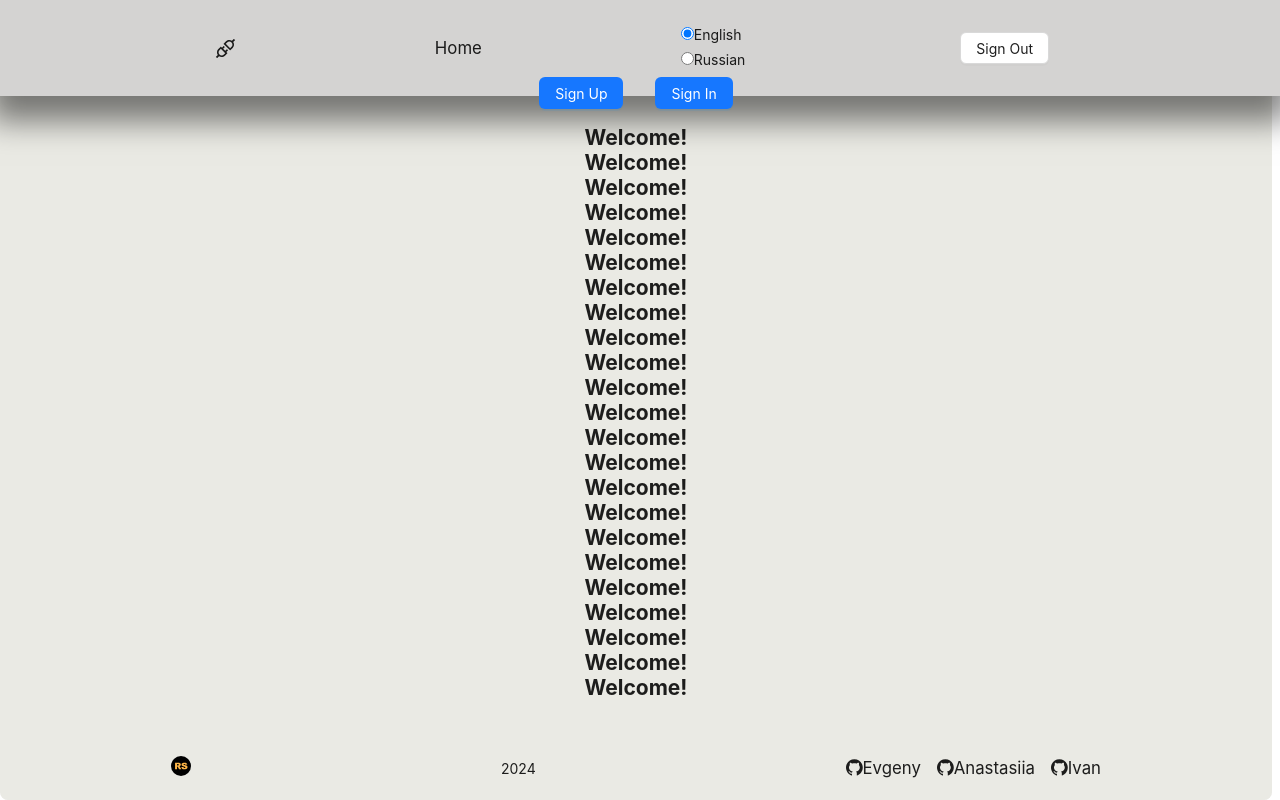
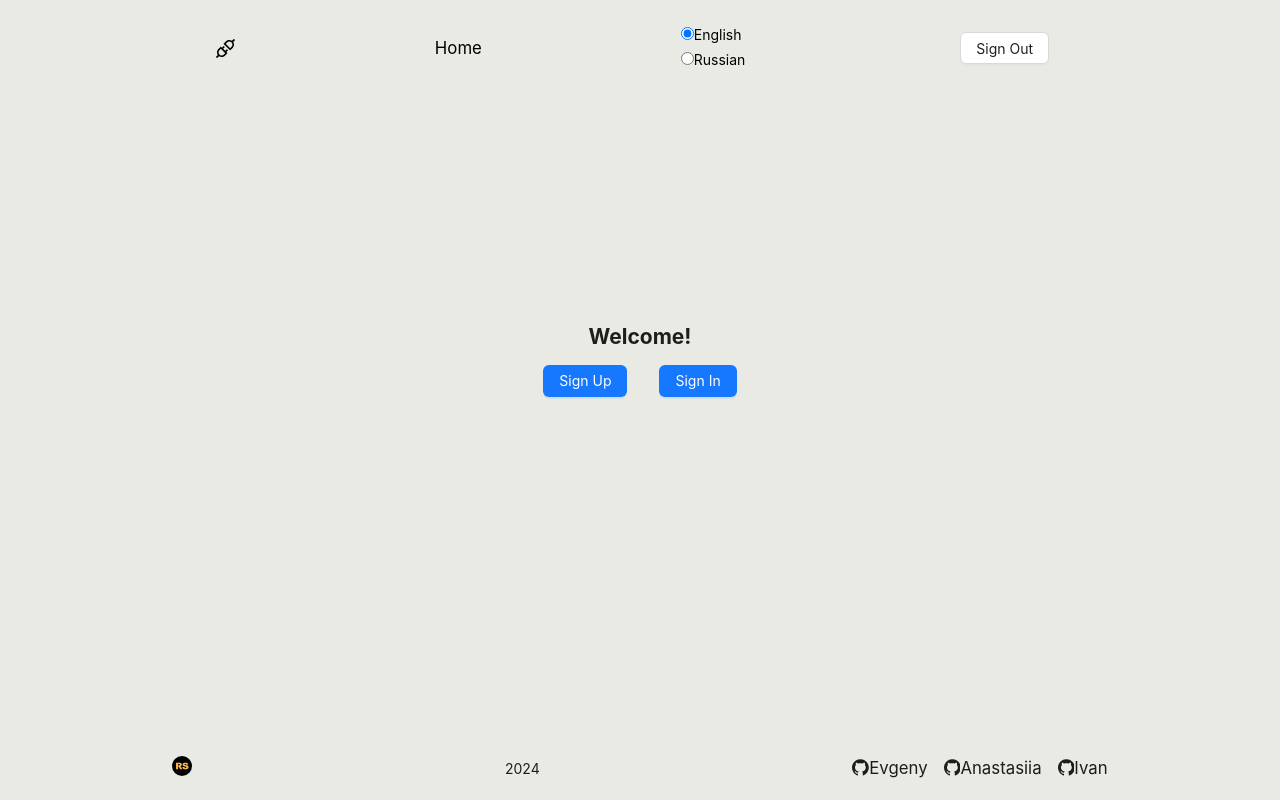
Before and after one commit to petru6e4ka/graphiql-app, a Next.js app: page / in a window 1280 px wide. Built offline with nearby package versions, Linux system fonts and the light colour scheme.

Commit message:
feat: add header scroll animation

```diff
--- a/src/app/globals.css
+++ b/src/app/globals.css
@@ -2,6 +2,12 @@
     box-sizing: border-box;
     padding: 0;
     margin: 0;
+}
+
+body {
+    position: absolute;
+    left: 0;
+    right: 0;
 }
 
 a {
@@ -17,9 +23,7 @@ button {
 
 
 header.issticky {
-    position: fixed;
     box-shadow: 0 15px 30px 10px rgba(0, 0, 0, .5);
-    transform: 0.5;
     background: #d4d3d2;
 
 }
--- a/src/app/layout.module.css
+++ b/src/app/layout.module.css
@@ -1,17 +1,3 @@
-.header {
-  display: flex;
-  align-items: center;
-  justify-content: space-evenly;
-  width: 100%;
-  background-color: #eaeae4;
-  height: 6rem;
-  padding: 1rem;
-  flex-wrap: wrap;
-
-  transition: all 0.5s;
-}
-
-
 .content {
   text-align: center;
   flex-grow: 1;
@@ -35,13 +21,11 @@
 
 
 .layout {
-  border-radius: 8px;
+
   display: flex;
   flex-direction: column;
   min-height: 100vh;
   overflow: hidden;
-  width: calc(100% - 8px);
-  max-width: calc(100% - 8px);
 }
 
 .github {
--- a/src/app/layout.tsx
+++ b/src/app/layout.tsx
@@ -1,14 +1,14 @@
 import type { Metadata } from 'next';
 import Image from 'next/image';
 import React from 'react';
-import { Layout, Button } from 'antd';
-import { Header, Footer, Content } from 'antd/lib/layout/layout';
-import { ApiOutlined, GithubOutlined } from '@ant-design/icons';
+import { Layout } from 'antd';
+import { Footer, Content } from 'antd/lib/layout/layout';
+import { GithubOutlined } from '@ant-design/icons';
 import Link from 'next/link';
 import './globals.css';
 import RS from '../../public/rss-logo.svg';
 import style from './layout.module.css';
-import SwitchLang from '@/components/switchLang/switchLang';
+import Header from '@/components/header/header';
 
 export const metadata: Metadata = {
   title: 'Rest GraphQL Client',
@@ -24,12 +24,7 @@ export default function RootLayout({
     <html lang="en">
       <body>
         <Layout className={style.layout}>
-          <Header className={`${style.header} issticky`}>
-            <ApiOutlined style={{ fontSize: '150%' }} />
-            <Link href="/">Home</Link>
-            <SwitchLang />
-            <Button>Sign Out </Button>
-          </Header>
+          <Header />
           <Content className={style.content}>{children}</Content>
           <Footer className={style.footer}>
             <Link href="https://rs.school/">
@@ -45,7 +40,7 @@ export default function RootLayout({
                 <GithubOutlined />
                 Anastasiia
               </Link>
-              <Link href="/">
+              <Link href="https://github.com/mindvan">
                 <GithubOutlined />
                 Ivan
               </Link>
--- a/src/app/page.tsx
+++ b/src/app/page.tsx
@@ -6,30 +6,6 @@ export default function Home() {
       <h1>Welcome! </h1>
       <Button type="primary">Sign Up</Button>
       <Button type="primary">Sign In</Button>
-      <h1>Welcome! </h1>
-
-      <h1>Welcome! </h1>
-      <h1>Welcome! </h1>
-      <h1>Welcome! </h1>
-      <h1>Welcome! </h1>
-      <h1>Welcome! </h1>
-      <h1>Welcome! </h1>
-      <h1>Welcome! </h1>
-      <h1>Welcome! </h1>
-      <h1>Welcome! </h1>
-      <h1>Welcome! </h1>
-      <h1>Welcome! </h1>
-      <h1>Welcome! </h1>
-      <h1>Welcome! </h1>
-      <h1>Welcome! </h1>
-      <h1>Welcome! </h1>
-      <h1>Welcome! </h1>
-      <h1>Welcome! </h1>
-      <h1>Welcome! </h1>
-      <h1>Welcome! </h1>
-      <h1>Welcome! </h1>
-      <h1>Welcome! </h1>
-      <h1>Welcome! </h1>
     </section>
   );
 }
--- /dev/null
+++ b/src/components/header/header.module.css
@@ -0,0 +1,13 @@
+.header {
+    display: flex;
+    align-items: center;
+    justify-content: space-evenly;
+    width: 100%;
+    background-color: #eaeae4;
+    height: 6rem;
+    padding: 1rem;
+    flex-wrap: wrap;
+    position: fixed;
+    top: 0;
+    transition: all 0.5s;
+}
--- /dev/null
+++ b/src/components/header/header.tsx
@@ -0,0 +1,30 @@
+'use client';
+import React from 'react';
+import style from './header.module.css';
+import { ApiOutlined } from '@ant-design/icons';
+import Link from 'next/link';
+import SwitchLang from '../switchLang/switchLang';
+import { Button } from 'antd';
+
+function Header() {
+  const [Y, setY] = React.useState(0);
+
+  function onChangeY() {
+    const scrollValue = window.scrollY;
+    setY(scrollValue);
+  }
+  React.useEffect(() => {
+    window.addEventListener('scroll', onChangeY);
+    return () => window.removeEventListener('scroll', onChangeY);
+  }, []);
+  return (
+    <header className={`${style.header} ${Y > 0 && 'issticky'}`}>
+      <ApiOutlined style={{ fontSize: '150%' }} />
+      <Link href="/">Home</Link>
+      <SwitchLang />
+      <Button>Sign Out </Button>
+    </header>
+  );
+}
+
+export default Header;
```
Also changed, not shown: tsconfig.json (+19 -5 lines).
